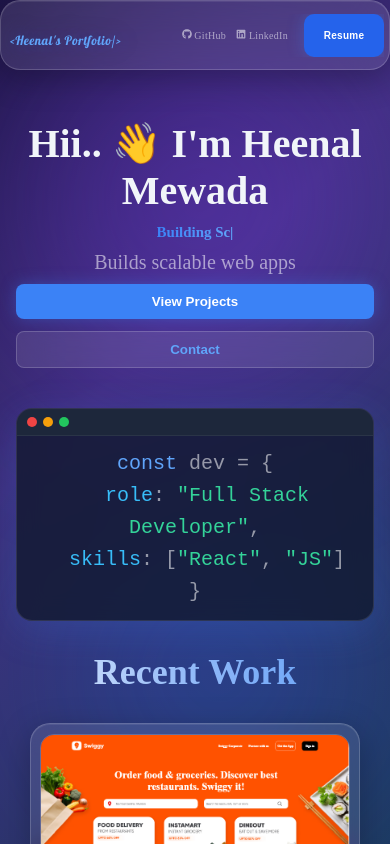
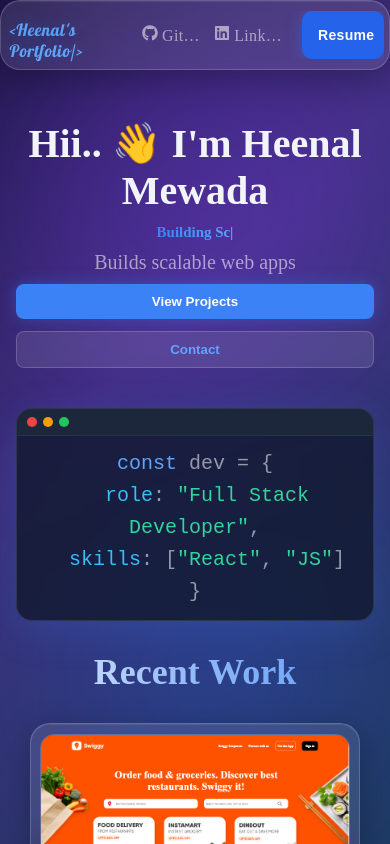
Before and after one commit to HeenalMewada/portfolio, a React (Vite) app: page / in a window 390 px wide. Shown: the top 844 px of the page. Built offline with nearby package versions, Linux system fonts and the light colour scheme.

Commit message:
fix: downgrade vite to v5

```diff
--- a/src/components/Header.css
+++ b/src/components/Header.css
@@ -141,7 +141,7 @@
     padding: 5px;
   }
   .header h3 {
-    font-size: 12px;
+    font-size: 16px;
     margin-left: 7px;
   }
   .header .navlink {
@@ -149,12 +149,12 @@
     min-width: 170px;
   }
   .header .navlink a {
-    font-size: 10px;
+    font-size: 16px;
     padding: 2px 4px;
   }
   .btn-resume {
     /* padding: 2px 2px; */
-    font-size: 10px;
+    font-size: 14px;
     /* min-width: 30px; */
   }
 }
```
